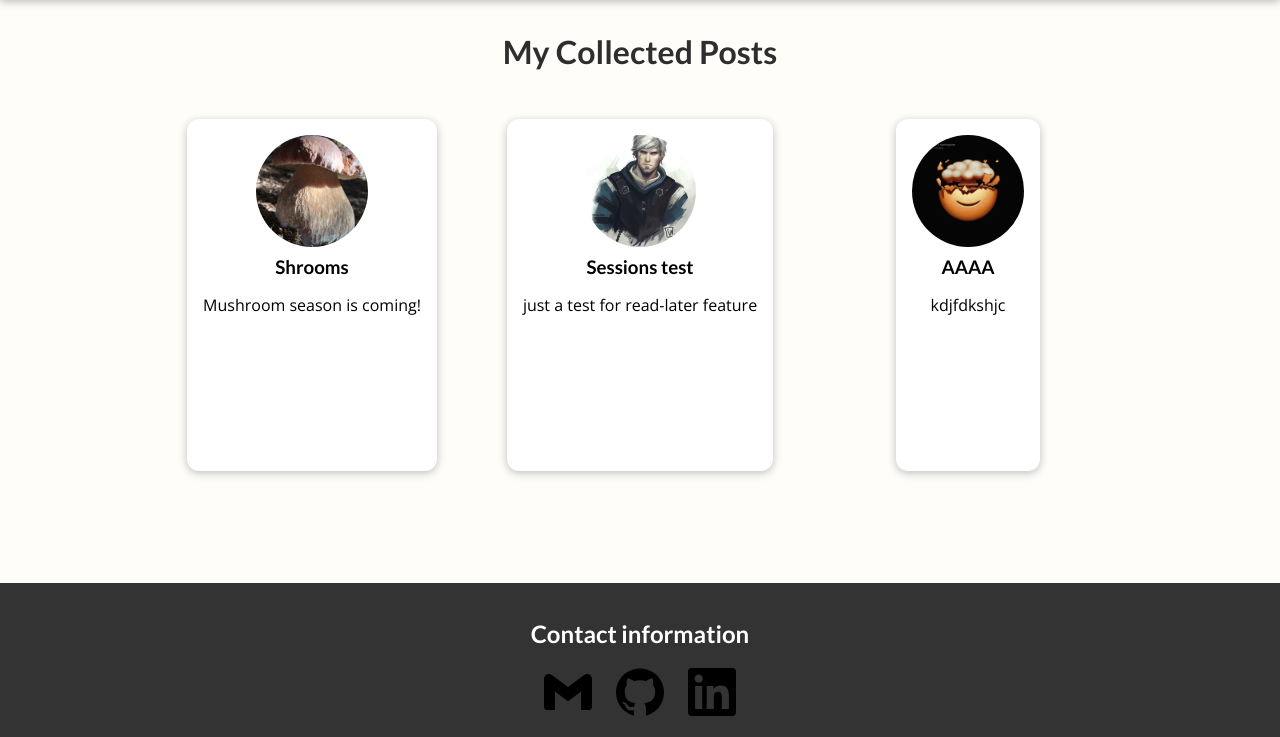
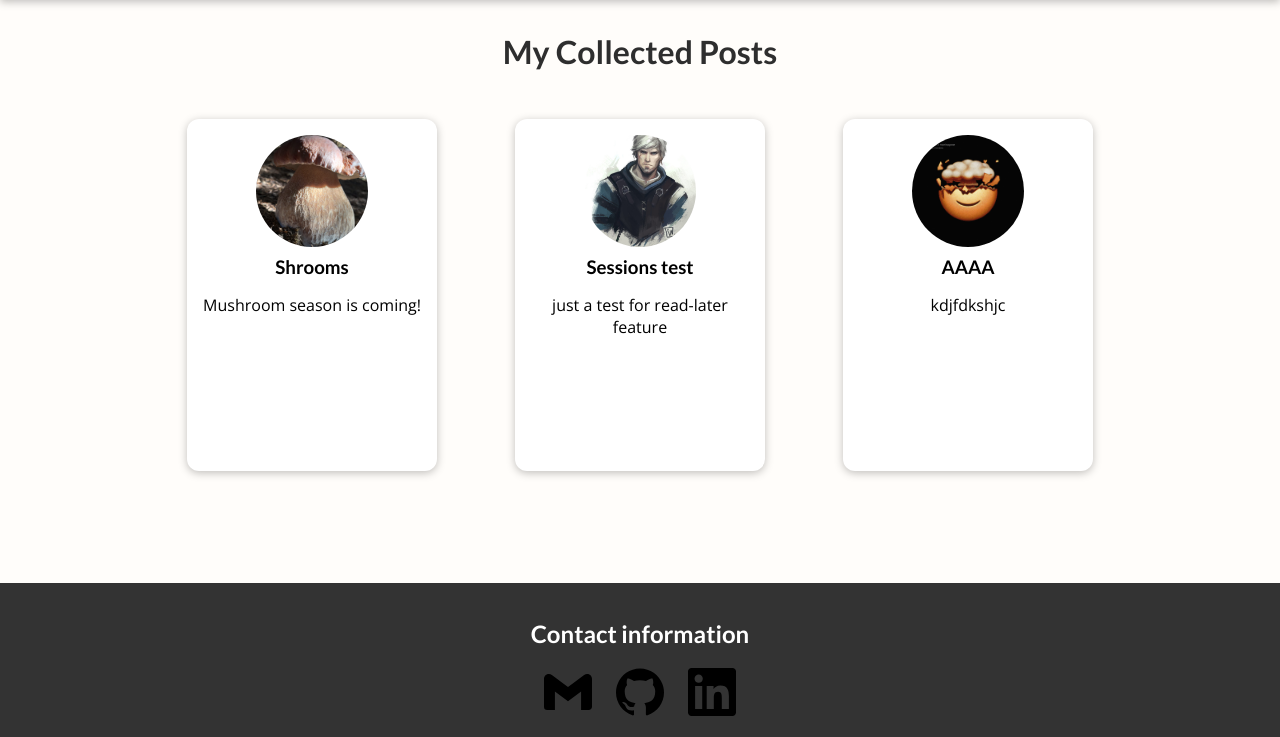
Before and after one commit to YuraGavriley/personal-dev-blog, a Django app: page /posts in a window 1280 px wide. Shown: the part 80-817 px from the top of the page. Run offline with Django 4.2, Linux system fonts and the light colour scheme; data comes from the database, SQL or seed files in the repository; both versions use the stored data as it was after the commit; some libraries are stand-ins or nearby versions.

Commit message:
Fixed post width

```diff
--- a/main_app/static/main_app/post.css
+++ b/main_app/static/main_app/post.css
@@ -10,6 +10,7 @@
   color: black;
   transition: all 0.2s ease;
   padding: 1rem;
+  width: 250px;
 }
 
 .post a:hover,
```
Also changed, not shown: db.sqlite3.
